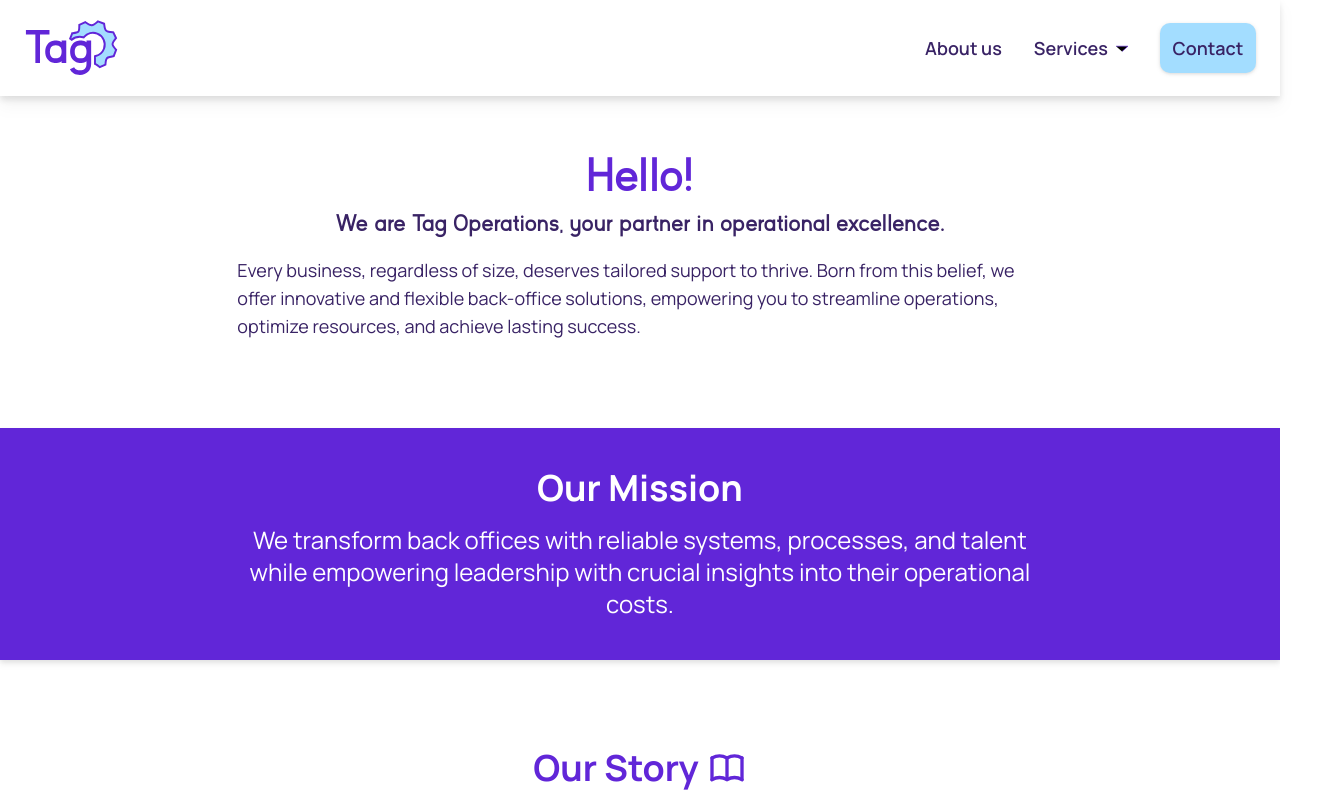
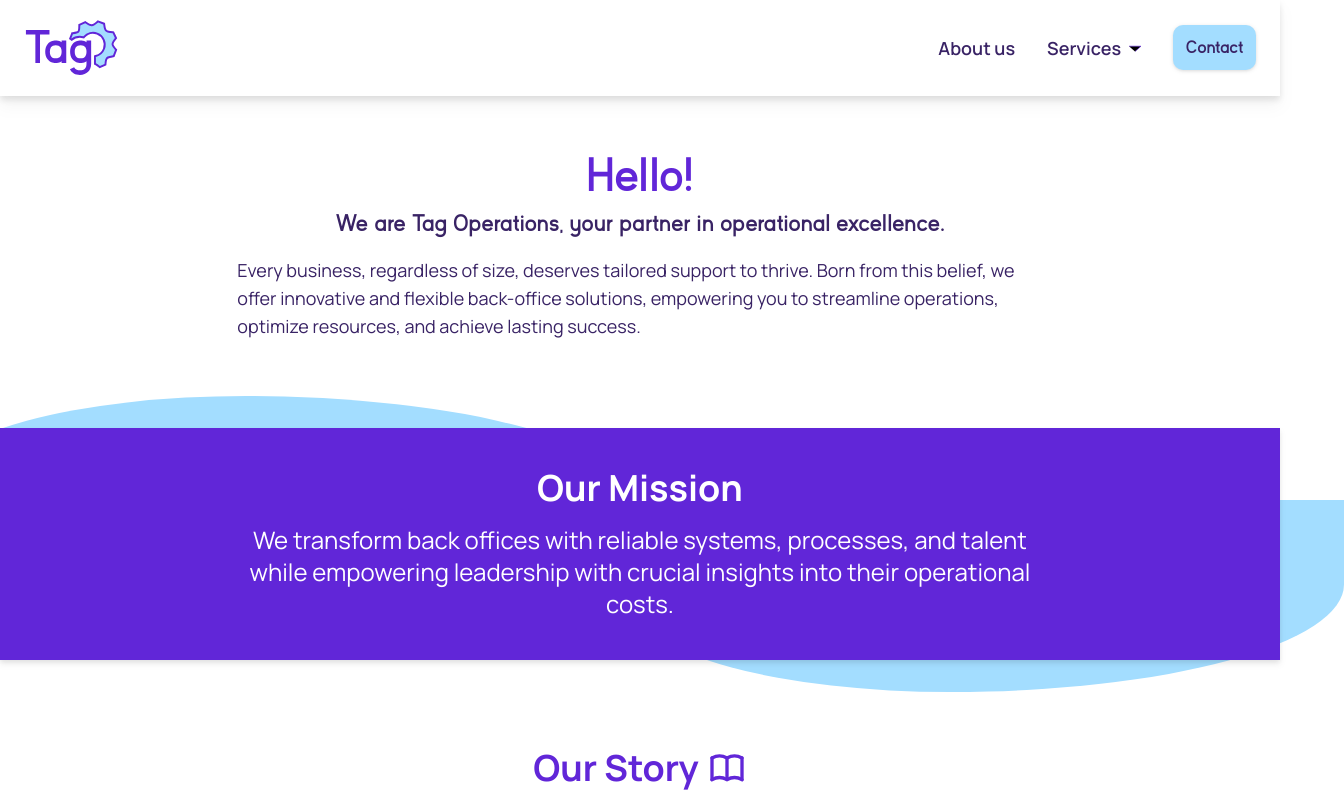
Before and after one commit to hicass/tag-ops-v3, a Next.js app: page /about in a window 1280 px wide. Shown: the top 800 px of the page, 1344 px wide, since content can reach past the window. Built offline with nearby package versions, Linux system fonts and the light colour scheme.

Commit message:
Add animated moving blobs

```diff
--- a/src/app/about/page.tsx
+++ b/src/app/about/page.tsx
@@ -1,5 +1,8 @@
-import Image from "next/legacy/image";
+'use client'
+import Image from 'next/legacy/image';
 import Link from 'next/link';
+
+import Blob from '@/components/Blob/Blob';
 
 export default function AboutPage() {
   return (
@@ -19,16 +22,23 @@ export default function AboutPage() {
         </p>
       </section>
 
-      <section className="w-full flex flex-col items-center my-8 p-10 bg-primary drop-shadow-md">
+      <section className="relative">
+        <div className="w-full flex flex-col items-center my-8 p-10 bg-primary drop-shadow-md">
           <h1 className="text-center text-3xl text-background manrope-bold md:text-4xl">
             Our Mission
           </h1>
 
           <p className="mt-4 text-background text-center md:text-2xl md:w-2/3">
-          We transform back offices with reliable systems, processes, and talent
-          while empowering leadership with crucial insights into their
+            We transform back offices with reliable systems, processes, and
+            talent while empowering leadership with crucial insights into their
             operational costs.
           </p>
+        </div>
+
+        <div>
+          <Blob positionX={'left'} positionY={'top-small'} />
+          <Blob positionX={'right'} positionY={'bot-small'} flip={true} />
+        </div>
       </section>
 
       <section className="w-full flex flex-col items-center my-8 p-6 md:w-2/3">
@@ -196,7 +206,7 @@ export default function AboutPage() {
       </section>
 
       <section className="w-full flex flex-col items-center mb-10">
-        <Link href="/contact" className="button mt-4 text-2xl md:text-3xl">
+        <Link href="/contact" className="contact-button mt-4 text-2xl md:text-3xl">
           Lets Talk!
         </Link>
       </section>
--- a/src/app/globals.css
+++ b/src/app/globals.css
@@ -71,6 +71,7 @@ h1, h2, .kayak-bold, .button {
 
 .contact-button {
   background-color: var(--accent);
+  font-family: 'Kayak-Sans-Bold', sans-serif;
   padding: 0.7em;
   border-radius: 10px;
   filter: drop-shadow(0 1px 2px rgb(0 0 0 / 0.1)) drop-shadow(0 1px 1px rgb(0 0 0 / 0.06));
@@ -86,6 +87,22 @@ h1, h2, .kayak-bold, .button {
   width: 42vw;
   top: 0;
   position: absolute;
+}
+
+.blob-top-small, .blob-bot-small {
+  height: 15vw;
+  width: 55vw;
+  z-index: -10;
+  position: absolute;
+  background-color: var(--accent);
+}
+
+.blob-top-small {
+  top: 0;
+}
+
+.blob-bot-small {
+  bottom: 0;
 }
 
 .blob-front {
@@ -112,7 +129,6 @@ h1, h2, .kayak-bold, .button {
   right: -5%;
 }
 
-
 .blue-blob {
   background: var(--accent);
 }
--- a/src/components/Blob/Blob.tsx
+++ b/src/components/Blob/Blob.tsx
@@ -1,26 +1,19 @@
 import { motion } from 'framer-motion';
 
-export default function Blob({positionX, positionY}: any) {
+export default function Blob({ positionX, positionY, flip }: any) {
+  const borderRadiusTop = '50% 50% 0 0';
+  const borderRadiusBottom = '0 0 50% 50%';
+
   return (
     <motion.div
       className={`blob-${positionX} blob-${positionY}`}
       initial={{
-      borderRadius: '50% 50% 0 0',
-      transform: 'translate3d(0, 0, 0) rotateZ(0.01deg)',
+        borderRadius: flip ? borderRadiusBottom : borderRadiusTop,
       }}
       animate={{
-      borderRadius: [
-        '50% 50% 0 0',
-        '60% 40% 0 0',
-        '50% 50% 0 0',
-        '40% 60% 0 0',
-      ],
-      transform: [
-        'rotateZ(0.01deg)',
-        'rotateZ(0.01deg)',
-        'rotateZ(0.01deg)',
-        'rotateZ(0.01deg)',
-      ],
+        borderRadius: flip
+          ? ['0 0 50% 50%', '0 0 40% 60%', '0 0 50% 50%', '0 0 60% 40%']
+          : ['50% 50% 0 0', '60% 40% 0 0', '50% 50% 0 0', '40% 60% 0 0'],
       }}
       transition={{
         repeat: Infinity,
@@ -29,5 +22,5 @@ export default function Blob({positionX, positionY}: any) {
         ease: 'linear',
       }}
     />
-  )
+  );
 }
```
Lines whose indentation alone changed are shown as unchanged.
